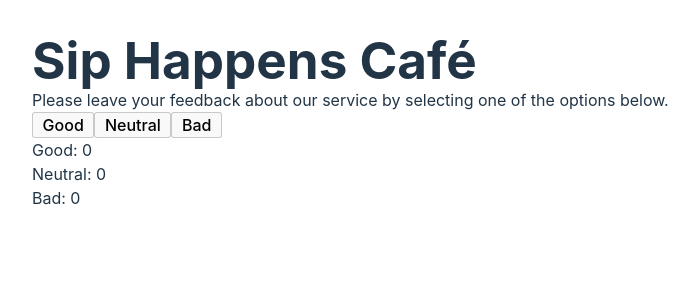
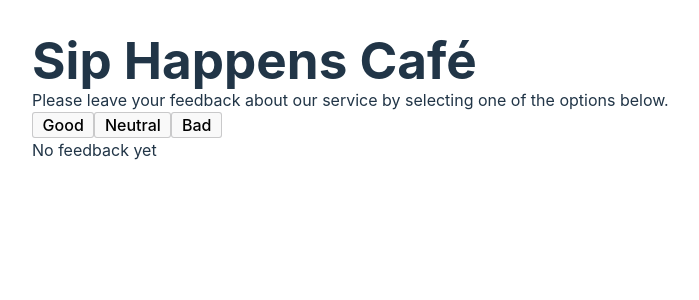
Before and after one commit to Ostrinka/goit-react-hw-02, a React (Vite) app: page / in a window 1280 px wide. Shown: the top 300 px of the page, without its empty margins (0-699 px from the left). Built offline with nearby package versions, Linux system fonts and the light colour scheme.

Commit message:
step three

```diff
--- a/src/App.jsx
+++ b/src/App.jsx
@@ -1,6 +1,8 @@
 import { useState } from 'react'
 import Options from "./components/Options/Options";
 import Feedback from "./components/Feedback/Feedback";
+import Notification from "./components/Notification/Notification";
+
 import './App.css'
 
 export default function App() {
@@ -13,12 +15,21 @@ export default function App() {
     }));
   };
 
+  const totalFeedback = feedback.good + feedback.neutral + feedback.bad;
+
   return (
     <div>
       <h1>Sip Happens Café</h1>
       <p>Please leave your feedback about our service by selecting one of the options below.</p>
-      <Options updateFeedback={updateFeedback} />
-      <Feedback feedback={feedback} />
+      <Options updateFeedback={updateFeedback} totalFeedback={totalFeedback}/>
+      {totalFeedback > 0 ? (
+        <Feedback
+          totalFeedback={totalFeedback}
+          feedback={feedback}
+        />
+      ) : (
+        <Notification message="No feedback yet" />
+      )}
     </div>
   );
 }
--- /dev/null
+++ b/src/components/Notification/Notification.jsx
@@ -0,0 +1,7 @@
+export default function Notification({ message }) {
+  return (
+    <div>
+      <p>{message}</p>
+    </div>
+  );
+}
```
